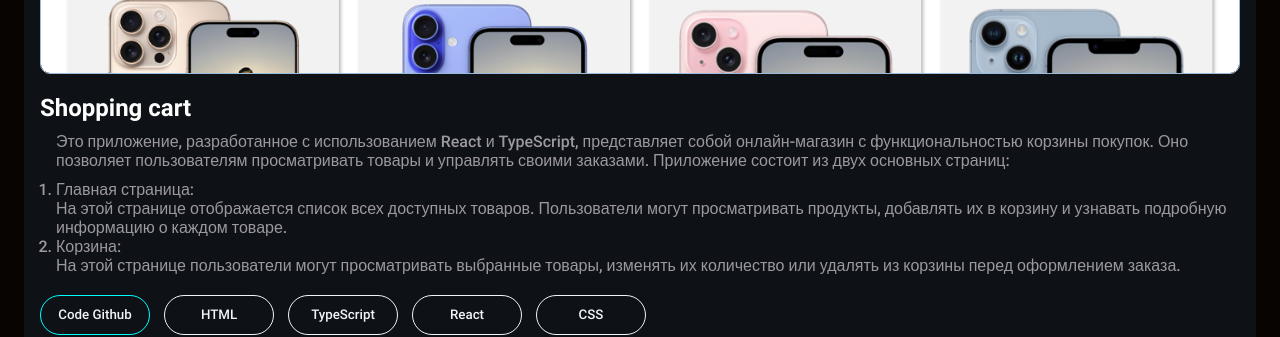
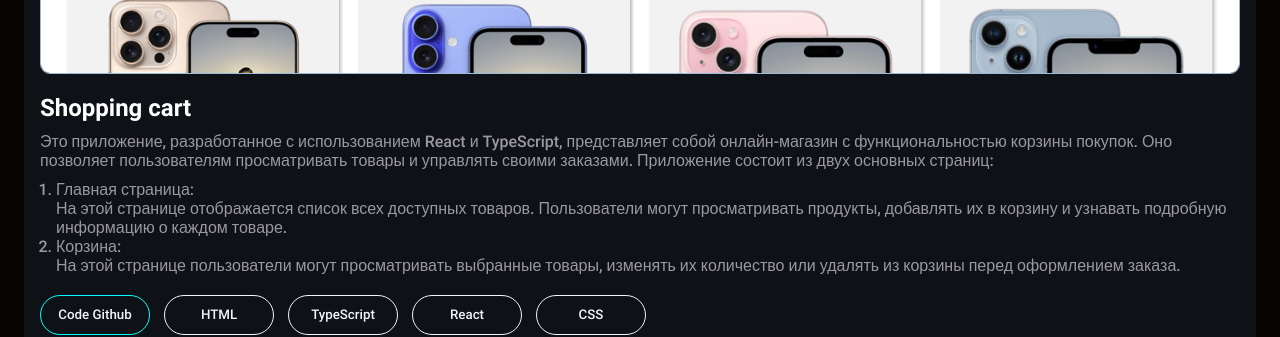
Before and after one commit to astro12447/ismaportafolio, a React (Create React App) app: page / in a window 1280 px wide. Shown: the part 4020-4357 px from the top of the page. Built offline with nearby package versions, Linux system fonts and the light colour scheme.

Commit message:
update components

```diff
--- a/src/components/Portafolio.tsx
+++ b/src/components/Portafolio.tsx
@@ -16,12 +16,12 @@ export const Portafolio: React.FC = () => {
                 <div style={{ display: "flex", flexDirection: "column", justifyContent:"center"}}>
                     <div style={{ color: "hsl(270, 4%, 61%)" }} className='description-content-shopping-cart'>
                             <h1 style={{ color: "white"}}>Shopping cart</h1>
-                        <ol className='shopping-cart-list-items' style={{paddingInlineStart:"1em"}}>
                             <p className='project-description'>
                                 Это приложение, разработанное с использованием React и TypeScript, представляет собой онлайн-магазин
                                 с функциональностью корзины покупок. Оно позволяет пользователям просматривать товары и управлять своими
                                 заказами. Приложение состоит из двух основных страниц: <br />
                             </p>
+                        <ol className='shopping-cart-list-items' style={{paddingInlineStart:"1em"}}>
                             <li >Главная страница:
                                 <div>
                                     На этой странице отображается список всех доступных товаров. Пользователи могут просматривать
```
